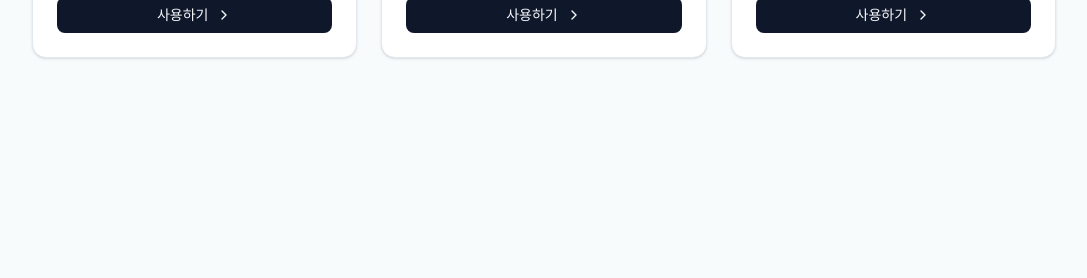
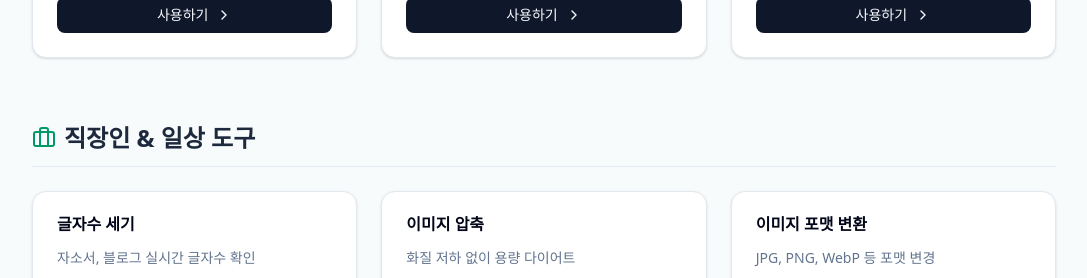
Before and after one commit to winsam003/winsam_kit_fe, a Next.js app: page / in a window 1280 px wide. Shown: the part 1000-1278 px from the top of the page, without its empty margins (8-1095 px from the left). Built offline with nearby package versions, Linux system fonts and the light colour scheme; no server answers; the database is empty.

Commit message:
광고 4개로 제한

```diff
--- a/app/page.tsx
+++ b/app/page.tsx
@@ -84,10 +84,6 @@ export default function Home() {
             />
           </div>
         </section>
-
-        <div className="flex justify-center pt-4">
-          <AdfitBanner unitId="DAN-RkBgiiSiYAZnCxZM" width="728" height="90" />
-        </div>
 
         {/* 3. 직장인 & 일상 도구 */}
         <section className="space-y-6">
```
